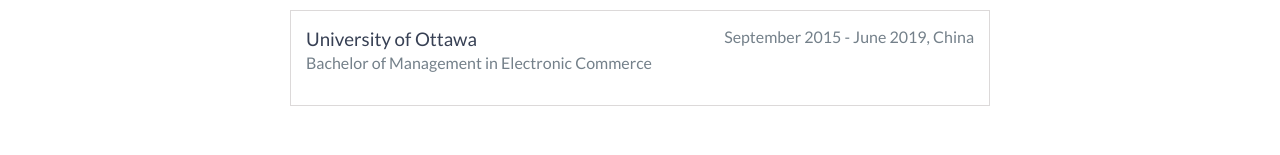
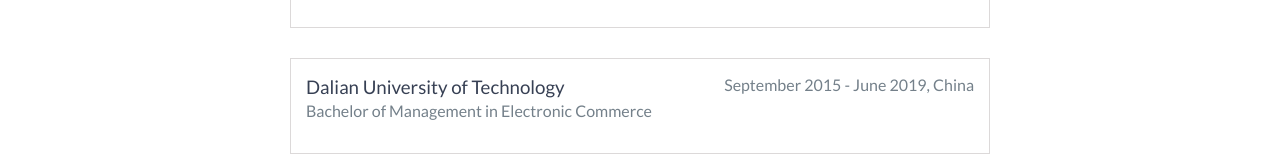
Before and after one commit to xuanw02/xuan-wang.github.io, a website: page index.html in a window 1280 px wide. Shown: the part 2755-2910 px from the top of the page. Drawn offline with nearby package versions, Linux system fonts and the light colour scheme.

Commit message:
fix index.html

```diff
--- a/index.html
+++ b/index.html
@@ -80,8 +80,10 @@
                     <p>
                         I am a motivated data analyst and engineer seeking to advance my career from a junior level to a senior level. I have a strong passion for exploring and analyzing data to uncover insights that can drive meaningful business decisions. I am proficient in programming languages such as Python, SQL, and R.
                         I am a quick learner, detail-oriented, and possess excellent problem-solving skills.
+                    </p>
                     <br />
                     <br />
+                    <p>
                         As an upbeat, self-motivated team player with excellent communication, I envision an amazing future in the industry.
                     </p>
                 </div>
@@ -112,9 +114,9 @@
                     I built data pipelines on AWS for structured and unstructured data and set up web connectors for pre-trained machine learning models using Flask in Python.
                     I processed multi-label classifications using NLP to predict 64 tags for over 28k products.
                     Additionally, I created the first content-based ML solution using Spark for makeup recommendation systems.
+                </p>
                 <br />
                 <br />
-                </p>
                 <p>
                     My impact was significant as I implemented a methodology and defined metrics to support makeup preference decisions and customize recommendations with the help of neural networks and exhaustive search.
                     Working in the beauty industry was an enjoyable experience!
@@ -152,7 +154,7 @@
         <!-- End .education-block -->
 
         <div class="education-block">
-            <h3>University of Ottawa</h3>
+            <h3>Dalian University of Technology</h3>
             <span class="education-date">September 2015 - June 2019, China</span>
             <h4>Bachelor of Management in Electronic Commerce</h4>
         </div>
```
Also changed, not shown: images/lead-bg.jpg, 2 other files.
